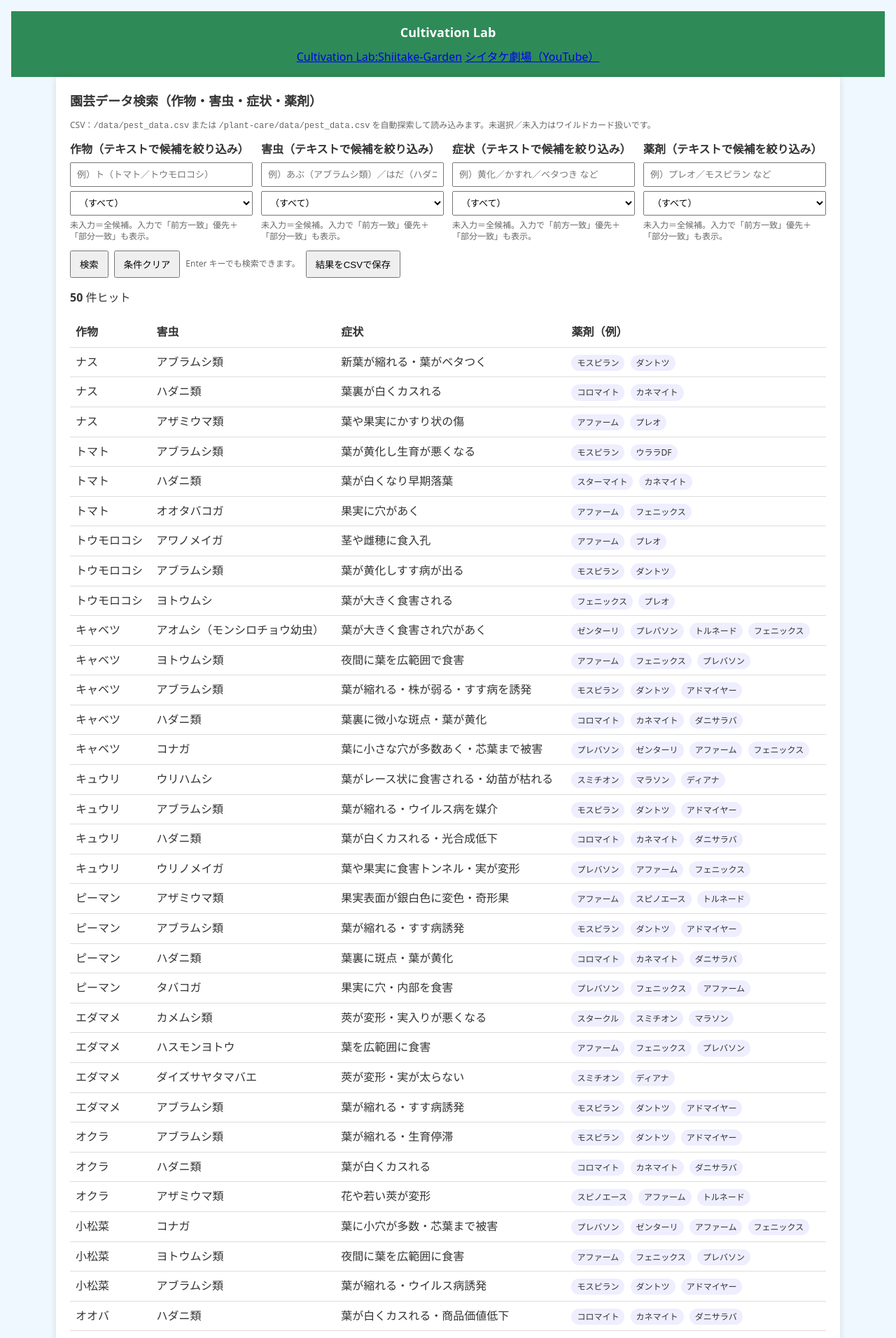
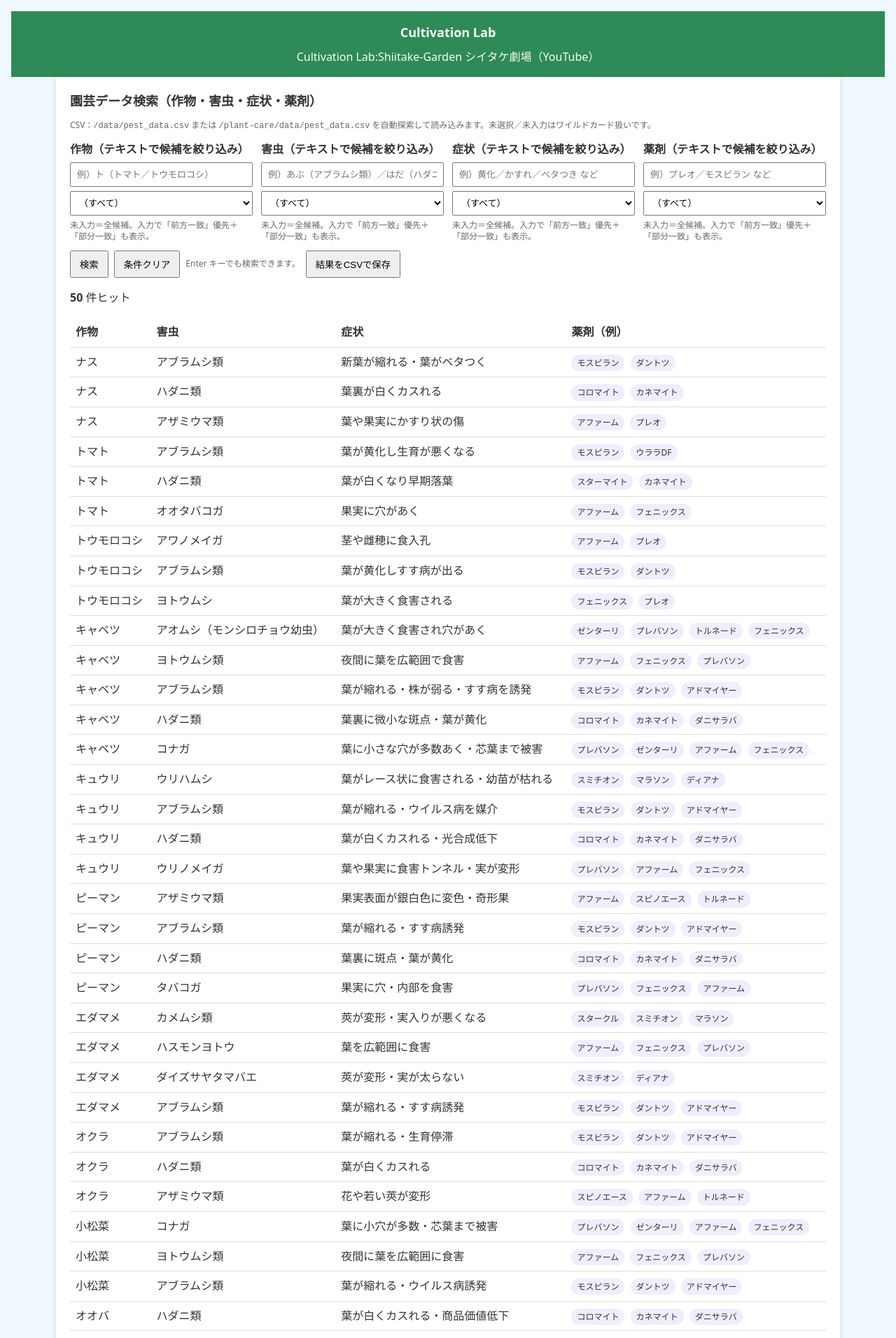
Before and after one commit to shiitake-garden/shiitake-garden.github.io, a Jekyll site: the page built from pest.html, in a window 1280 px wide. Shown: the top 1912 px of the page at 70% size. Built offline with Jekyll 4.4.1, drawn with Linux system fonts in a browser that asks for light colours.

Commit message:
Update style_care.css

```diff
--- a/assets/style_care.css
+++ b/assets/style_care.css
@@ -18,6 +18,21 @@ header {
     padding: 1rem;
     text-align: center;
 }
+.site-header a,
+.site-header a:visited {
+  color: #f8f8f8;     /* 明るい色で固定 */
+  text-decoration: none;
+}
+
+.site-header a:hover {
+  color: #ffffff;     /* ホバー時はさらに白く */
+  text-decoration: underline;
+}
+/*ここまでヘッダー*/
+
+
+
+
 
 main {
     max-width: 1080px;
@@ -68,6 +83,17 @@ footer {
 .nav-link:hover {
     text-decoration: underline;
 }
+.site-footer a,
+.site-footer a:visited {
+  color: #f8f8f8;     /* 明るい白系に固定 */
+  text-decoration: none;
+}
+
+.site-footer a:hover {
+  color: #ffffff;     /* ホバー時はさらに白く */
+  text-decoration: underline;
+}
+
   :root {
     --c-muted:#666; --c-border:#ddd; --c-chip-bg:#eef;
     --fs-base:16px;       /* モバイル既定（iOSの自動ズーム回避） */
```
